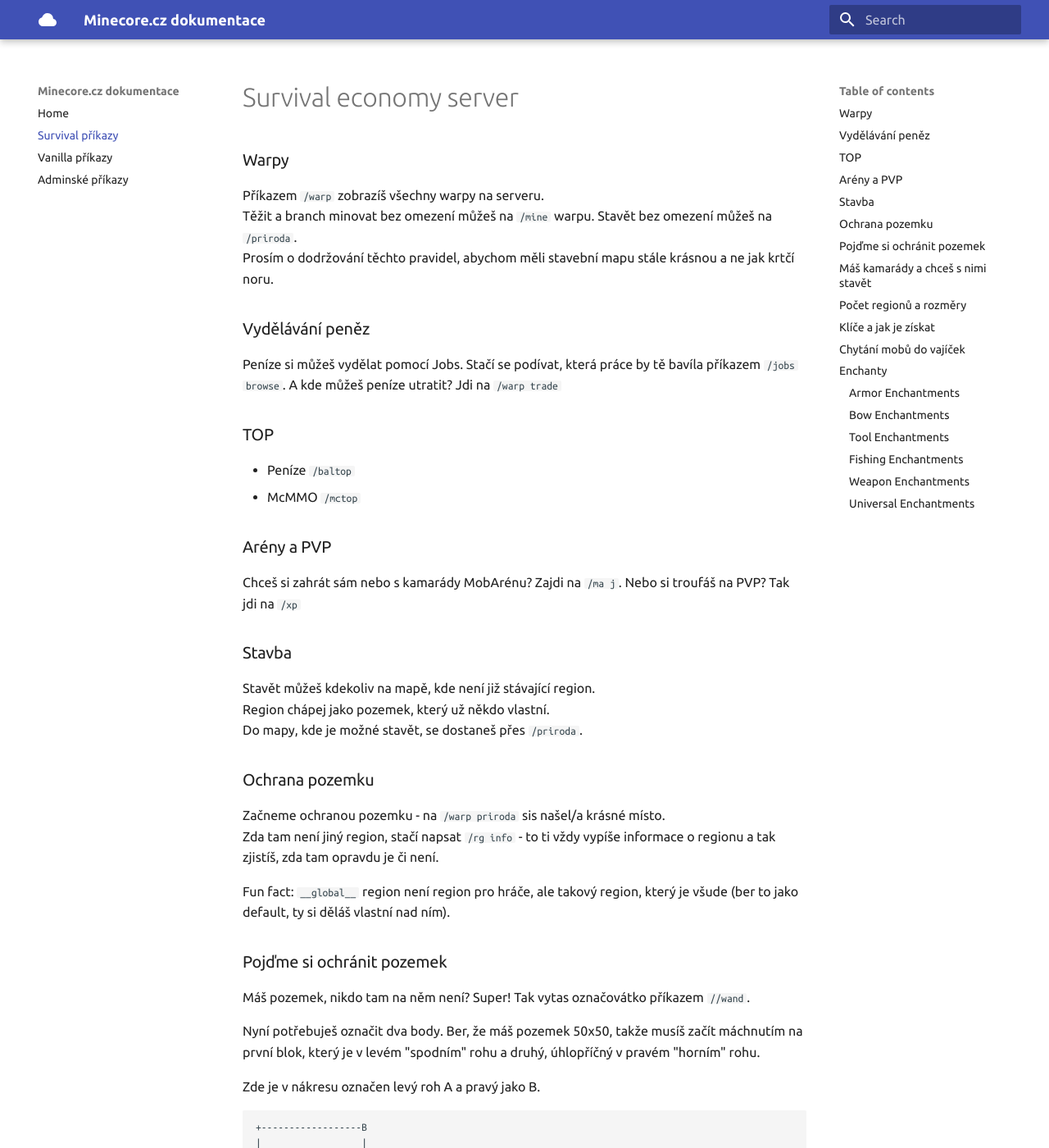
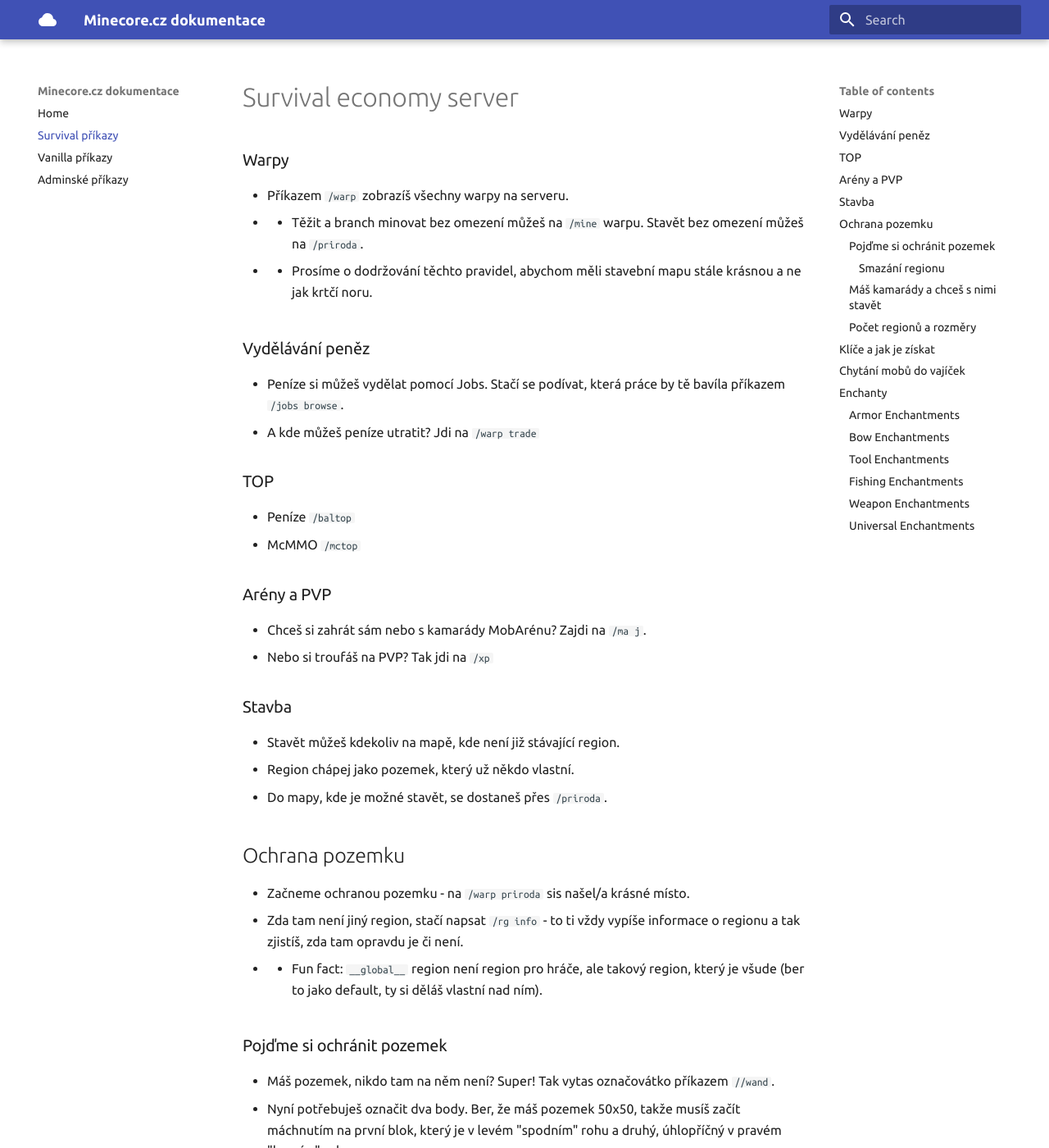
Before and after one commit to Ownercz/minecore-docs, an MkDocs documentation site: the page built from docs/survival.md, in a window 1280 px wide and 1400 px high. Shown: the whole window at 82% size. Built offline with MkDocs 1.6.1 and Material for MkDocs 9.7.7, drawn with Linux system fonts in a browser that asks for light colours; some of the changed text lies outside the part shown.

Commit message:
Update survival.md

````diff
--- a/docs/survival.md
+++ b/docs/survival.md
@@ -1,38 +1,41 @@
 # Survival economy server
 
 ### Warpy
-Příkazem ```/warp``` zobrazíš všechny warpy na serveru.
-Těžit a branch minovat bez omezení můžeš na ```/mine``` warpu. Stavět bez omezení můžeš na ```/priroda```.
-Prosím o dodržování těchto pravidel, abychom měli stavební mapu stále krásnou a ne jak krtčí noru.
+
+- Příkazem ```/warp``` zobrazíš všechny warpy na serveru.
+- - Těžit a branch minovat bez omezení můžeš na ```/mine``` warpu. Stavět bez omezení můžeš na ```/priroda```.
+- - Prosíme o dodržování těchto pravidel, abychom měli stavební mapu stále krásnou a ne jak krtčí noru.
 
 ### Vydělávání peněz
-Peníze si můžeš vydělat pomocí Jobs. Stačí se podívat, která práce by tě bavíla příkazem ```/jobs browse```.
-A kde můžeš peníze utratit? Jdi na ```/warp trade```
+
+- Peníze si můžeš vydělat pomocí Jobs. Stačí se podívat, která práce by tě bavíla příkazem ```/jobs browse```.
+- A kde můžeš peníze utratit? Jdi na ```/warp trade```
 
 ### TOP
+
 - Peníze  ```/baltop```
 - McMMO  ```/mctop```
 
 ### Arény a PVP
-Chceš si zahrát sám nebo s kamarády MobArénu? Zajdi na  ```/ma j```.
-Nebo si troufáš na PVP? Tak jdi na ```/xp```
+- Chceš si zahrát sám nebo s kamarády MobArénu? Zajdi na  ```/ma j```.
+- Nebo si troufáš na PVP? Tak jdi na ```/xp```
 
 ### Stavba
-Stavět můžeš kdekoliv na mapě, kde není již stávající region.
-Region chápej jako pozemek, který už někdo vlastní.
-Do mapy, kde je možné stavět, se dostaneš přes ```/priroda```.
 
-### Ochrana pozemku
-Začneme ochranou pozemku - na ```/warp priroda``` sis našel/a krásné místo.
-Zda tam není jiný region, stačí napsat ```/rg info``` - to ti vždy vypíše informace o regionu a tak zjistíš, zda tam opravdu je či není.
+- Stavět můžeš kdekoliv na mapě, kde není již stávající region.
+- Region chápej jako pozemek, který už někdo vlastní.
+- Do mapy, kde je možné stavět, se dostaneš přes ```/priroda```.
 
+## Ochrana pozemku
 
-Fun fact: ```__global__``` region není region pro hráče, ale takový region, který je všude (ber to jako default, ty si děláš vlastní nad ním).
+- Začneme ochranou pozemku - na ```/warp priroda``` sis našel/a krásné místo.
+- Zda tam není jiný region, stačí napsat ```/rg info``` - to ti vždy vypíše informace o regionu a tak zjistíš, zda tam opravdu je či není.
+- - Fun fact: ```__global__``` region není region pro hráče, ale takový region, který je všude (ber to jako default, ty si děláš vlastní nad ním).
 
 ### Pojďme si ochránit pozemek
-Máš pozemek, nikdo tam na něm není? Super! Tak vytas označovátko příkazem ```//wand```.
 
-Nyní potřebuješ označit dva body. Ber, že máš pozemek 50x50, takže musíš začít máchnutím na první blok, který je v levém "spodním" rohu a druhý, úhlopříčný v pravém "horním" rohu.
+- Máš pozemek, nikdo tam na něm není? Super! Tak vytas označovátko příkazem ```//wand```.
+- Nyní potřebuješ označit dva body. Ber, že máš pozemek 50x50, takže musíš začít máchnutím na první blok, který je v levém "spodním" rohu a druhý, úhlopříčný v pravém "horním" rohu.
 
 Zde je v nákresu označen levý roh A a pravý jako B.
 ```
@@ -45,14 +48,15 @@ Zde je v nákresu označen levý roh A a pravý jako B.
 A------------------+
 ```
 
-Máš označeno? Skvělé. Nyní potřebuješ napsat ```//expand vert```, aby si měl ochranu pozemku 50x50 a hlavně od bedrocku až po nebe.
+- Máš označeno? Skvělé. Nyní potřebuješ napsat ```//expand vert```, aby si měl ochranu pozemku 50x50 a hlavně od bedrocku až po nebe.
+- Hráč může mít 4 regiony, které jsou 50x50 velké (a s ```//expand vert``` jsou chráněné na komplet výšku). Komplet výška je důležitá proto, aby se ti nikdo nemohl dostat nad pozemek a polít tě lávou.
+ - **Máme opravdu označeno s expandem?** Skvělé! Tak pojďme vytvořit samotný region. Stačí ti příkaz  ```/rg claim NÁZEV_REGIONU```, tedy například  ```/rg claim ostrava```, pokud chceš, aby se tvůj region jmenoval Ostrava.
 
-Hráč může mít 4 regiony, které jsou 50x50 velké (a s ```//expand vert``` jsou chráněné na komplet výšku). Komplet výška je důležitá proto, aby se ti nikdo nemohl dostat nad pozemek a polít tě lávou.
-
-**Máme označeno?** Skvělé! Tak pojďme vytvořit samotný region. Stačí ti příkaz  ```/rg claim NÁZEV_REGIONU```, tedy například  ```/rg claim ostrava```, pokud chceš, aby se tvůj region jmenoval Ostrava.
+#### Smazání regionu
+- Příkazem ```/rg remove názevregionu```
 
 ### Máš kamarády a chceš s nimi stavět
-Získal si kamarády, skvělá práce! Tak je pojďme pozvat do tvého pozemku.
+- Získal si kamarády, skvělá práce! Tak je pojďme pozvat do tvého pozemku.
 
 1. Zjisti si název pozemku (musíš v něm stát) ```/rg info```
 2. Region se jmenuje např. ostrava a hráč se jmenuje johndeer
@@ -60,6 +64,7 @@ Získal si kamarády, skvělá práce! Tak je pojďme pozvat do tvého pozemku.
 3. Pokud hráči hodně věříš (což nedoporučujeme), tak ho můžeš přidat i jako vlastníka tvého pozemku příkazem ```/rg addowner ostrava johndeer``` a odebereš příkazem ```/rg delowner ostrava johndeer```
 
 ### Počet regionů a rozměry
+
 - Maximální rozměr jednoho regionu je 50x50 bloků.
 - Maximální počet regionů jsou 4.
 - Větší regiony nebo větší počet ti rádi udělají členové AT (ale musíš mít buď dobrý důvod - např. skvělý projekt nebo jsi už všechno zastavěl).
@@ -67,7 +72,7 @@ Získal si kamarády, skvělá práce! Tak je pojďme pozvat do tvého pozemku.
 
 ## Klíče a jak je získat
 
-Základní klíč získáš pomocí hlasování na https://minecore.cz/hlasovani
+- Základní klíč získáš pomocí hlasování na https://minecore.cz/hlasovani
 
 **Zlatý klíč**
 
````
